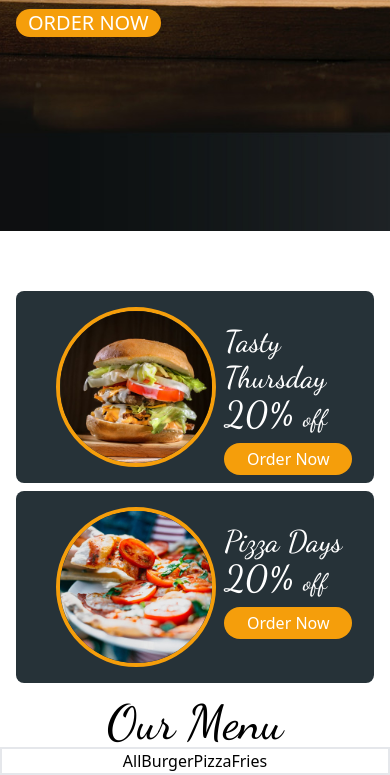
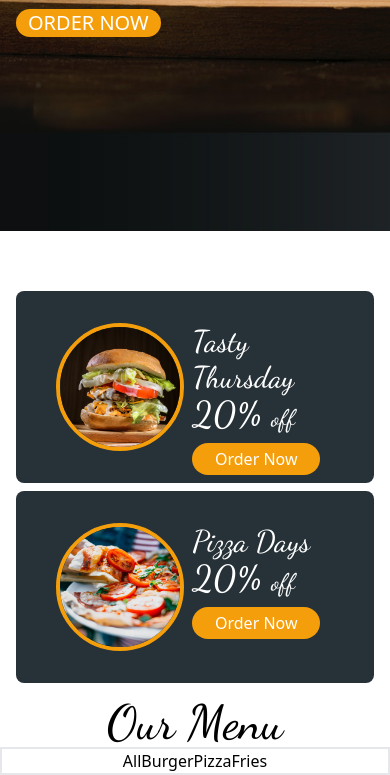
Before and after one commit to FixxooXD/crudRouting-EXPRESS, a website: page public/views/index.html in a window 390 px wide. Shown: the part 613-1388 px from the top of the page. Drawn offline with Linux system fonts and the light colour scheme.

Commit message:
Somr fixes

```diff
--- a/public/views/index.html
+++ b/public/views/index.html
@@ -96,7 +96,7 @@
           class="object-cover object-center w-11/12 sm:w-1/3 h-48 flex px-10 sm:mr-4 rounded-lg"
         >
           <img
-            class="rounded-full h-40 mt-4 border-4 border-amber-500"
+            class="rounded-full h-32 sm:h-40 mt-8 sm:mt-4 border-4 border-amber-500"
             src="../assets/thrusday.jpg"
             alt=""
           />
@@ -115,7 +115,7 @@
           class="object-cover object-center w-11/12 mt-2 sm:mt-0 sm:w-1/3 h-48 flex px-10 sm:ml-4 rounded-lg"
         >
           <img
-            class="rounded-full h-40 mt-4 border-4 border-amber-500"
+            class="rounded-full h-32 sm:h-40 mt-8 sm:mt-4 border-4 border-amber-500"
             src="../assets/pizza_day.jpg"
             alt=""
           />
```
Also changed, not shown: public/src/output.css.
